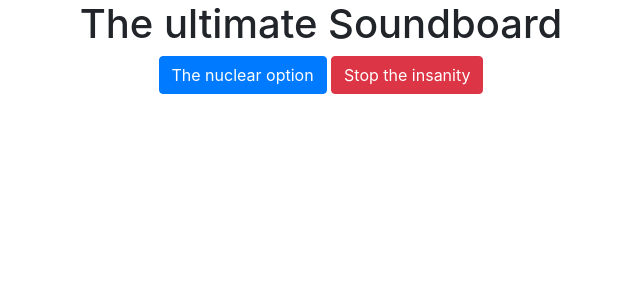
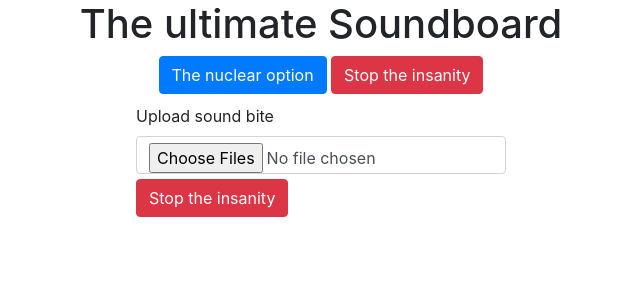
Before and after one commit to PascalDevenoge/discord-soundboard, a Flask app: page / in a window 1280 px wide. Shown: the top 300 px of the page, without its empty margins (319-959 px from the left). Run offline with Flask 3, Linux system fonts and the light colour scheme; data that the repository does not hold is empty.

Commit message:
add some more style

```diff
--- a/static/index.html
+++ b/static/index.html
@@ -5,6 +5,9 @@
   <meta charset="UTF-8">
   <meta name="Discord Soundboard">
   <title>Discord Soundboard</title>
+  <link rel="stylesheet" href="style.css">
+  <link rel="stylesheet" href="https://cdn.jsdelivr.net/npm/bootstrap@4.3.1/dist/css/bootstrap.min.css" integrity="sha384-ggOyR0iXCbMQv3Xipma34MD+dH/1fQ784/j6cY/iJTQUOhcWr7x9JvoRxT2MZw1T" crossorigin="anonymous">
+  <script src="soundboard.js" defer></script>
 </head>
 
 <body>
@@ -15,9 +18,13 @@
   </div>
   <div id="soundBites" class="list-group"></div>
 
-  <script src="soundboard.js"></script>
-  <link rel="stylesheet" href="style.css">
-  <link rel="stylesheet" href="https://cdn.jsdelivr.net/npm/bootstrap@4.3.1/dist/css/bootstrap.min.css" integrity="sha384-ggOyR0iXCbMQv3Xipma34MD+dH/1fQ784/j6cY/iJTQUOhcWr7x9JvoRxT2MZw1T" crossorigin="anonymous">
+  <form>
+    <div>
+      <label for="formFileMultiple" class="form-label">Upload sound bite</label>
+      <input class="form-control" type="file" id="formFileMultiple" multiple>
+    </div>
+    <button id="submitUpload" type="submit" class="btn btn-danger">Stop the insanity</button>
+  </form>
 </body>
 
 </html>
--- a/static/soundboard.js
+++ b/static/soundboard.js
@@ -1,3 +1,5 @@
+let soundContainer = document.getElementById("soundBites");
+
 tracks = fetch('tracks')
   .then(response => {
     if (!response.ok) {
--- a/static/style.css
+++ b/static/style.css
@@ -1,3 +1,10 @@
+body {
+    display: flex;
+    flex-direction: column;
+    align-items: center;
+    justify-content: center;
+}
+
 #title {
     text-align: center;
 }
@@ -9,3 +16,7 @@
 #soundBites {
     margin-top: 10px;
 }
+
+#submitUpload {
+    margin-top: 5px;
+}
```
